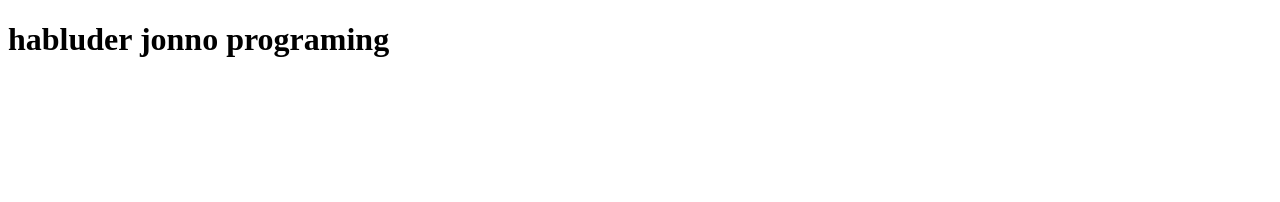
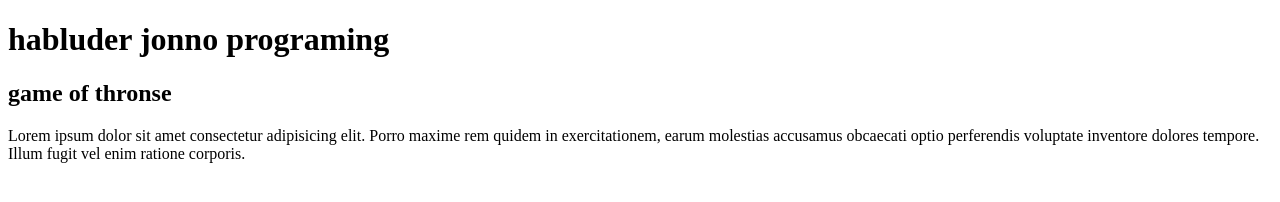
Before and after one commit to shahrin2021/hablu-programing, a plain HTML site: page index.html in a window 1280 px wide. Drawn offline with Linux system fonts and the light colour scheme.

Commit message:
heading change

```diff
--- a/index.html
+++ b/index.html
@@ -8,5 +8,7 @@
 </head>
 <body>
     <h1>habluder jonno programing</h1>
+    <h2>game of thronse</h2>
+    <p>Lorem ipsum dolor sit amet consectetur adipisicing elit. Porro maxime rem quidem in exercitationem, earum molestias accusamus obcaecati optio perferendis voluptate inventore dolores tempore. Illum fugit vel enim ratione corporis.</p>
 </body>
 </html>
```
